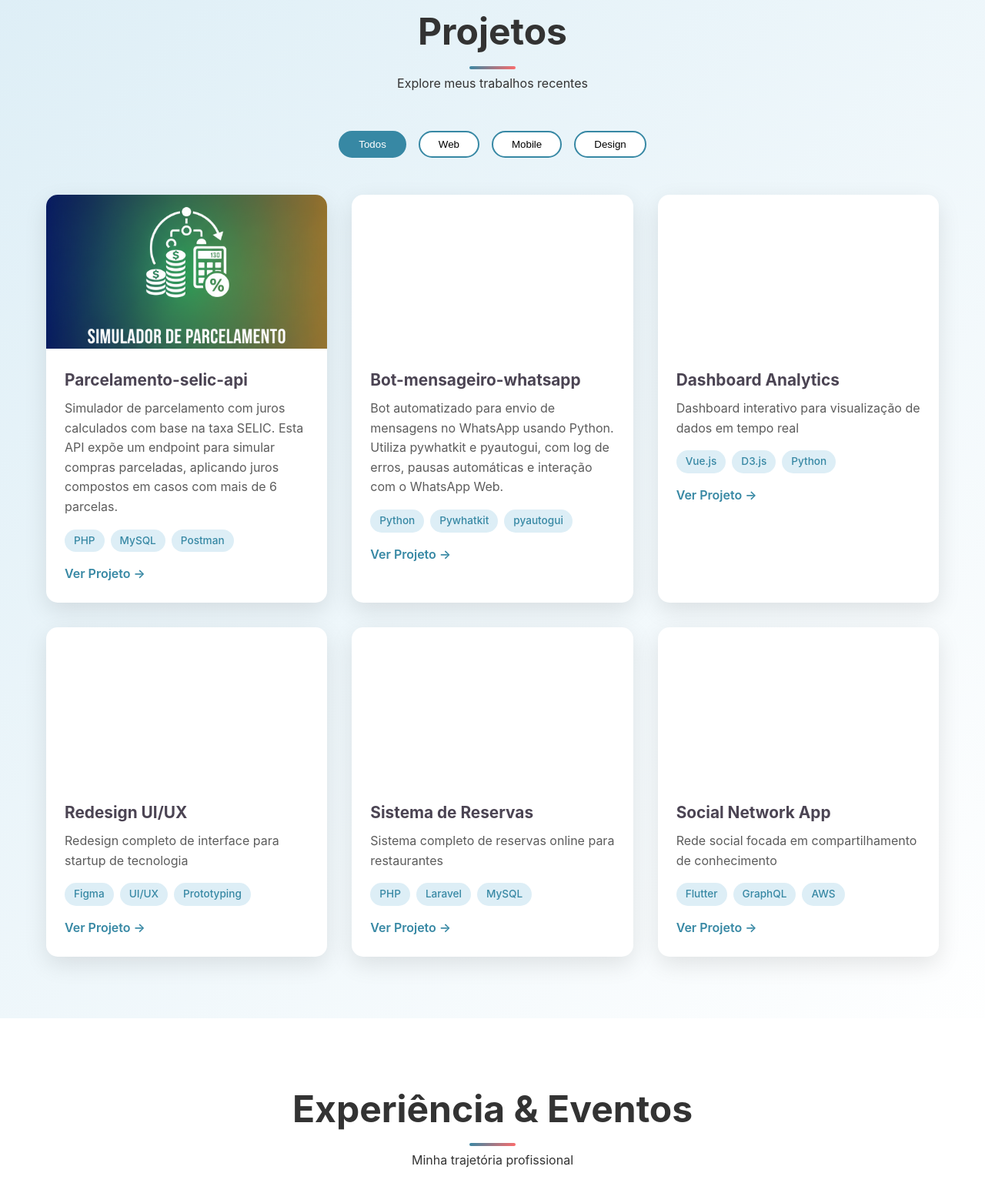
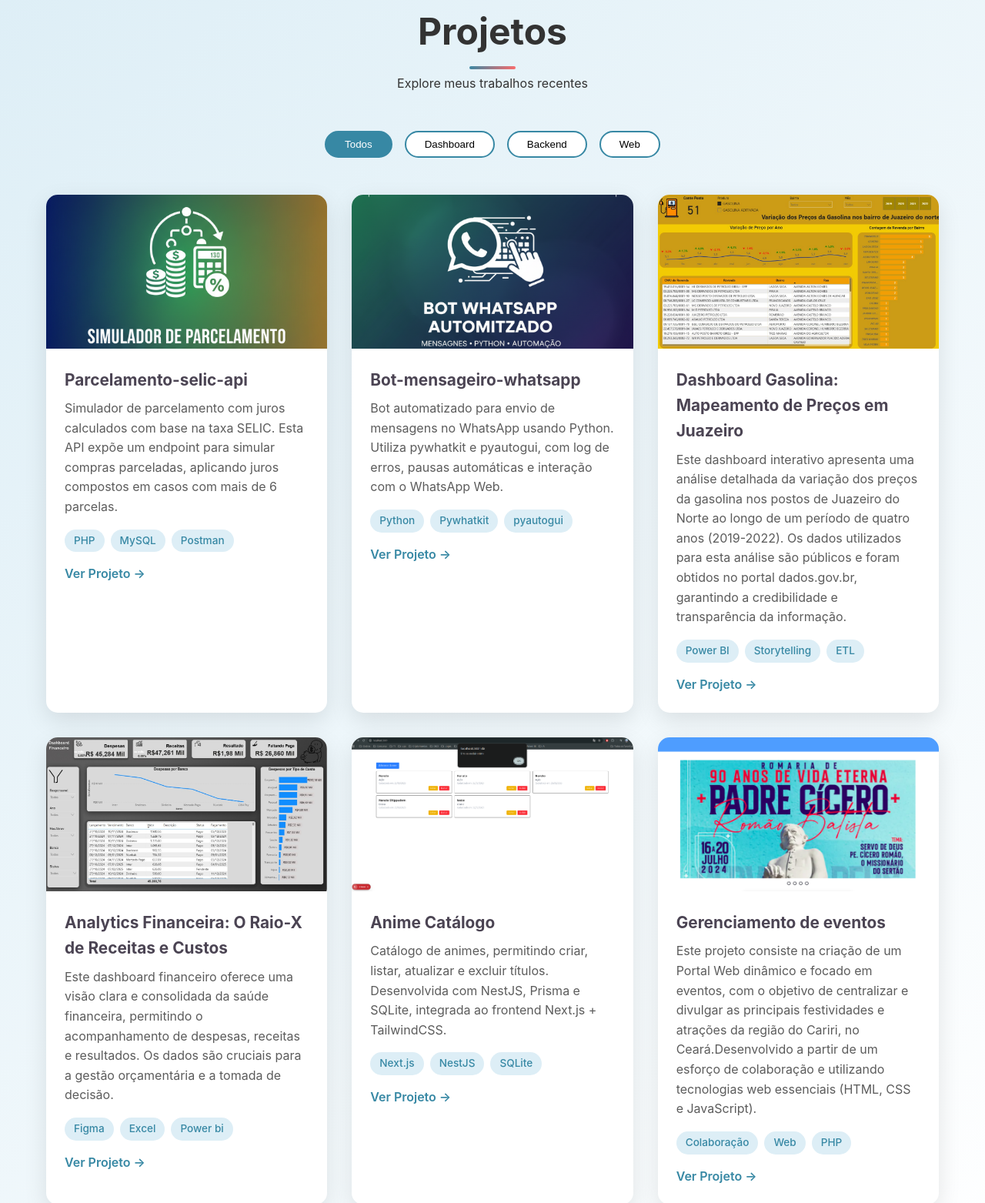
Before and after one commit to italo-leonardo/portfolio, a plain HTML site: page index.html in a window 1280 px wide. Shown: the part 2162-3725 px from the top of the page at 77% size. Drawn offline with Linux system fonts and the light colour scheme.

Commit message:
Projetos Finalizados

```diff
--- a/index.html
+++ b/index.html
@@ -157,14 +157,14 @@
 
             <div class="filter-buttons">
                 <button class="filter-btn active" onclick="filterProjects('all')">Todos</button>
+                <button class="filter-btn" onclick="filterProjects('dashboard')">Dashboard</button>
+                <button class="filter-btn" onclick="filterProjects('backend')">Backend</button>
                 <button class="filter-btn" onclick="filterProjects('web')">Web</button>
-                <button class="filter-btn" onclick="filterProjects('mobile')">Mobile</button>
-                <button class="filter-btn" onclick="filterProjects('design')">Design</button>
             </div>
 
             <div class="projects-grid" id="projectsGrid">
                 <!-- Project 1 -->
-                <div class="project-card" data-category="web" onclick="openModal('project1')">
+                <div class="project-card" data-category="backend" onclick="openModal('project1')">
                     <div class="project-image">
                         <img src="css/img/Gemini_Generated_Image_37nrp637nrp637nr.png" alt="Projeto API">
                     </div>
@@ -181,8 +181,10 @@
                 </div>
 
                 <!-- Project 2 -->
-                <div class="project-card" data-category="mobile" onclick="openModal('project2')">
-                    <div class="project-image"></div>
+                <div class="project-card" data-category="backend" onclick="openModal('project2')">
+                    <div class="project-image">
+                        <img src="css/img/Gemini_Generated_Image_8gbwjy8gbwjy8gbw.png" alt="Projeto Bot WhatsApp">
+                    </div>
                     <div class="project-content">
                         <h3 class="project-title">Bot-mensageiro-whatsapp</h3>
                         <p class="project-description">Bot automatizado para envio de mensagens no WhatsApp usando Python. Utiliza pywhatkit e pyautogui, com log de erros, pausas automáticas e interação com o WhatsApp Web.</p>
@@ -196,62 +198,76 @@
                 </div>
 
                 <!-- Project 3 -->
-                <div class="project-card" data-category="web" onclick="openModal('project3')">
-                    <div class="project-image"></div>
+                <div class="project-card" data-category="dashboard" onclick="openModal('project3')">
+                    <div class="project-image">
+                        <img src="css/img/WhatsApp Image 2025-09-26 at 18.13.30.jpeg" alt="Projeto Dashboard Gasolina">
+                    </div>
                     <div class="project-content">
-                        <h3 class="project-title">Dashboard Analytics</h3>
-                        <p class="project-description">Dashboard interativo para visualização de dados em tempo real</p>
+                        <h3 class="project-title">Dashboard Gasolina: Mapeamento de Preços em Juazeiro</h3>
+                        <p class="project-description">
+                            Este dashboard interativo apresenta uma análise detalhada da variação dos preços da gasolina nos postos de Juazeiro do Norte ao longo de um período de quatro anos (2019-2022). Os dados utilizados para esta análise são públicos e foram obtidos no portal dados.gov.br, garantindo a credibilidade e transparência da informação.
+                        </p>
                         <div class="project-tags">
-                            <span class="project-tag">Vue.js</span>
-                            <span class="project-tag">D3.js</span>
-                            <span class="project-tag">Python</span>
+                            <span class="project-tag">Power BI</span>
+                            <span class="project-tag">Storytelling</span>
+                            <span class="project-tag">ETL</span>
                         </div>
-                        <a href="#" class="project-link" onclick="event.stopPropagation()">Ver Projeto →</a>
+                        <a href="https://app.powerbi.com/view?r=eyJrIjoiN2MxMjcxODgtZTFkOS00NWYwLWFhNWMtODE4MzJjMmY5MGNiIiwidCI6ImNhZDZiNmQwLTgyYzUtNDIyNy1hNTRjLTk5NGM0MjQzMjE1NCJ9" target="_blank" class="project-link" onclick="event.stopPropagation()">Ver Projeto →</a>
                     </div>
                 </div>
 
                 <!-- Project 4 -->
-                <div class="project-card" data-category="design" onclick="openModal('project4')">
-                    <div class="project-image"></div>
+                <div class="project-card" data-category="dashboard" onclick="openModal('project4')">
+                    <div class="project-image">
+                        <img src="css/img/WhatsApp Image 2025-09-26 at 19.11.16.jpeg" alt="Projeto Dashboard Financeira">
+                    </div>
                     <div class="project-content">
-                        <h3 class="project-title">Redesign UI/UX</h3>
-                        <p class="project-description">Redesign completo de interface para startup de tecnologia</p>
+                        <h3 class="project-title">Analytics Financeira: O Raio-X de Receitas e Custos</h3>
+                        <p class="project-description">
+                            Este dashboard financeiro oferece uma visão clara e consolidada da saúde financeira, permitindo o acompanhamento de despesas, receitas e resultados. Os dados são cruciais para a gestão orçamentária e a tomada de decisão.
+                        </p>
                         <div class="project-tags">
                             <span class="project-tag">Figma</span>
-                            <span class="project-tag">UI/UX</span>
-                            <span class="project-tag">Prototyping</span>
+                            <span class="project-tag">Excel</span>
+                            <span class="project-tag">Power bi</span>
                         </div>
-                        <a href="#" class="project-link" onclick="event.stopPropagation()">Ver Projeto →</a>
+                        <a href="https://app.powerbi.com/view?r=eyJrIjoiMDM1OTJmYjEtMzNiYy00Y2I3LWFjMTAtMzUzODY2NTFiNjA1IiwidCI6ImNhZDZiNmQwLTgyYzUtNDIyNy1hNTRjLTk5NGM0MjQzMjE1NCJ9" target="_blank" class="project-link" onclick="event.stopPropagation()">Ver Projeto →</a>
                     </div>
                 </div>
 
                 <!-- Project 5 -->
                 <div class="project-card" data-category="web" onclick="openModal('project5')">
-                    <div class="project-image"></div>
+                    <div class="project-image">
+                        <img src="css/img/Captura de tela de 2025-03-25 22-16-46.png" alt="Projeto Anime Catálogo">
+                    </div>
                     <div class="project-content">
-                        <h3 class="project-title">Sistema de Reservas</h3>
-                        <p class="project-description">Sistema completo de reservas online para restaurantes</p>
+                        <h3 class="project-title">Anime Catálogo</h3>
+                        <p class="project-description">
+                            Catálogo de animes, permitindo criar, listar, atualizar e excluir títulos. Desenvolvida com NestJS, Prisma e SQLite, integrada ao frontend Next.js + TailwindCSS.
+                        </p>
                         <div class="project-tags">
-                            <span class="project-tag">PHP</span>
-                            <span class="project-tag">Laravel</span>
-                            <span class="project-tag">MySQL</span>
+                            <span class="project-tag">Next.js</span>
+                            <span class="project-tag">NestJS</span>
+                            <span class="project-tag">SQLite</span>
                         </div>
-                        <a href="#" class="project-link" onclick="event.stopPropagation()">Ver Projeto →</a>
+                        <a href="http://github.com/italo-leonardo/anime-catalog" target="_blank" class="project-link" onclick="event.stopPropagation()">Ver Projeto →</a>
                     </div>
                 </div>
 
                 <!-- Project 6 -->
-                <div class="project-card" data-category="mobile" onclick="openModal('project6')">
-                    <div class="project-image"></div>
+                <div class="project-card" data-category="web" onclick="openModal('project6')">
+                    <div class="project-image">
+                        <img src="css/img/Imagem colada.png" alt="Projeto Eventos">
+                    </div>
                     <div class="project-content">
-                        <h3 class="project-title">Social Network App</h3>
-                        <p class="project-description">Rede social focada em compartilhamento de conhecimento</p>
+                        <h3 class="project-title">Gerenciamento de eventos</h3>
+                        <p class="project-description">Este projeto consiste na criação de um Portal Web dinâmico e focado em eventos, com o objetivo de centralizar e divulgar as principais festividades e atrações da região do Cariri, no Ceará.Desenvolvido a partir de um esforço de colaboração e utilizando tecnologias web essenciais (HTML, CSS e JavaScript).</p>
                         <div class="project-tags">
-                            <span class="project-tag">Flutter</span>
-                            <span class="project-tag">GraphQL</span>
-                            <span class="project-tag">AWS</span>
+                            <span class="project-tag">Colaboração</span>
+                            <span class="project-tag">Web</span>
+                            <span class="project-tag">PHP</span>
                         </div>
-                        <a href="#" class="project-link" onclick="event.stopPropagation()">Ver Projeto →</a>
+                        <a href="https://github.com/ChristianAcacio/Gerenciamento-de-eventos" target="_blank" class="project-link" onclick="event.stopPropagation()">Ver Projeto →</a>
                     </div>
                 </div>
             </div>
```
Also changed, not shown: js/script.js (+36 -36 lines), css/img/Captura de tela de 2025-03-25 22-16-46.png (added), css/img/Imagem colada.png (added), css/img/WhatsApp Image 2025-09-26 at 18.13.30.jpeg (added), css/img/WhatsApp Image 2025-09-26 at 19.11.16.jpeg (added).
